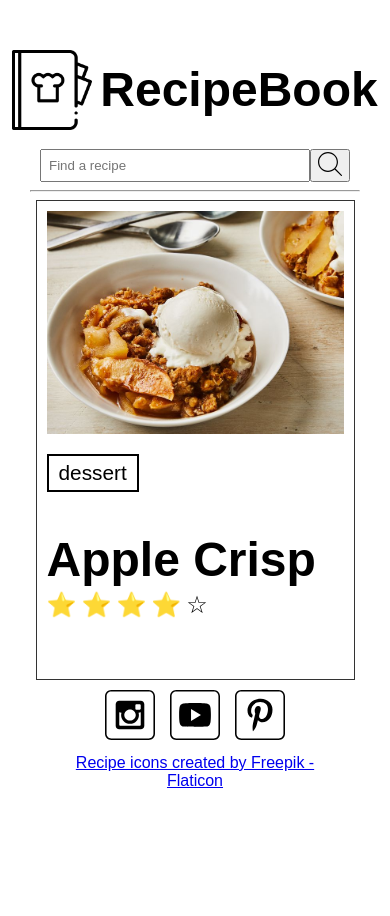
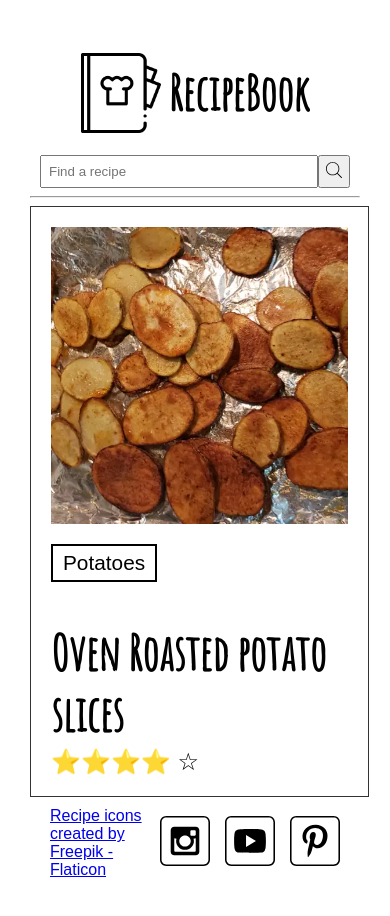
Before and after one commit to vinceoooy/wdd131, a plain HTML site: page recipes/index.html in a window 390 px wide. Before the commit the page ends 844 px from the top, so only its background shows below. Drawn offline with Linux system fonts and the light colour scheme; a web font is replaced by a local one.

Commit message:
recipe part 2

```diff
--- a/recipes/index.html
+++ b/recipes/index.html
@@ -23,21 +23,7 @@
         </form>
         <hr>
         <article id="recipe">
-            <img src="images/apple-crisp.jpg" alt="apple crisp" id="recipimg">
-            <div class="recipe-content">
-                <span class="recipe-label">dessert</span>
-                <h1 class="recipe-name">Apple Crisp</h1>
-                <span class="rating" role="img" aria-label="Rating: 4 out of 5 stars">
-                    <span aria-hidden="true" class="icon-star">⭐</span>
-                    <span aria-hidden="true" class="icon-star">⭐</span>
-                    <span aria-hidden="true" class="icon-star">⭐</span>
-                    <span aria-hidden="true" class="icon-star">⭐</span>
-                    <span aria-hidden="true" class="icon-star-empty">☆</span>
-                </span>
-                <p class="recipe-description">This apple crisp recipe is a simple yet delicious fall dessert that's
-                    great
-                    served warm with vanilla ice cream.</p>
-            </div>
+            <!-- Recipes will be loaded here dynamically -->
         </article>
     </main>
     <footer>
--- a/recipes/main.js
+++ b/recipes/main.js
@@ -0,0 +1,108 @@
+// Global recipe cache
+const recipeBook = [];
+
+// Load recipes on page load
+document.addEventListener("DOMContentLoaded", () => {
+    (async () => {
+        const recipes = (await import("./recipes.mjs")).default;
+        recipeBook.push(...recipes);
+        initialRandomRecipe(recipes);
+    })();
+
+    const searchForm = document.querySelector("form");
+    searchForm.addEventListener("submit", (event) => {
+        event.preventDefault();
+        const query = document.getElementById("search").value.toLowerCase();
+        filterRecipes(query);
+    });
+});
+
+// RANDOM NUMBER
+function randNum(n) {
+    return Math.floor(Math.random() * n);
+}
+
+// TEMPLATE — FINAL WORKING VERSION
+function recipeTemplate(recipe) {
+    return `
+      <div class="recipe-top">
+          <img id="recipimg" src="${recipe.image}" alt="${recipe.name}">
+
+          <div class="recipe-content">
+              <span class="recipe-label">${recipe.tags[0]}</span>
+
+              <h1>${recipe.name}</h1>
+
+              <span class="rating">
+                  ${"⭐".repeat(Math.floor(recipe.rating))}
+                  ${recipe.rating % 1 ? "⯨" : ""}
+                  ${"☆".repeat(5 - Math.ceil(recipe.rating))}
+              </span>
+
+              <p class="recipe-description">${recipe.description}</p>
+          </div>
+      </div>
+
+      <div class="recipe-details" style="display:none;">
+          <div class="details-top">
+              ${recipe.prepTime ? `Prep: ${recipe.prepTime}` : ""}
+              ${recipe.cookTime ? ` | Cook: ${recipe.cookTime}` : ""}
+              ${recipe.recipeYield ? ` | Yield: ${recipe.recipeYield}` : ""}
+          </div>
+
+          <div class="ingredients-section">
+              ${
+                recipe.recipeIngredient?.length
+                  ? `<p>Ingredients:</p><ul>${recipe.recipeIngredient
+                        .map((i) => `<li>${i}</li>`)
+                        .join("")}</ul>`
+                  : ""
+              }
+
+              ${
+                recipe.recipeInstructions?.length
+                  ? `<p>Instructions:</p><ol>${recipe.recipeInstructions
+                        .map((s) => `<li>${s}</li>`)
+                        .join("")}</ol>`
+                  : ""
+              }
+          </div>
+      </div>
+    `;
+}
+
+// Populate recipe on page
+function populateRecipes(recipes) {
+    const container = document.getElementById("recipe");
+    container.innerHTML = recipeTemplate(recipes[0]);
+
+    // Enable expand/collapse
+    container.addEventListener("click", () => {
+        const details = container.querySelector(".recipe-details");
+        details.style.display = details.style.display === "none" ? "block" : "none";
+    });
+}
+
+// Random recipe on load
+function initialRandomRecipe(recipes) {
+    const randomRecipe = recipes[randNum(recipes.length)];
+    populateRecipes([randomRecipe]);
+}
+
+// FILTER RECIPES
+function filterRecipes(query) {
+    if (recipeBook.length === 0) return;
+
+    const filtered = recipeBook.filter((recipe) => {
+        return (
+            recipe.name.toLowerCase().includes(query) ||
+            recipe.description.toLowerCase().includes(query) ||
+            recipe.tags.join(" ").toLowerCase().includes(query) ||
+            recipe.recipeIngredient?.join(" ").toLowerCase().includes(query)
+        );
+    });
+
+    if (filtered.length > 0) {
+        populateRecipes([filtered[0]]);
+    }
+}
--- a/recipes/recipes.css
+++ b/recipes/recipes.css
@@ -1,10 +1,11 @@
- @import url("https://fonts.googleapis.com/css2?family=family=Amatic+SC&display=swap");
+@import url("https://fonts.googleapis.com/css2?family=Amatic+SC&display=swap");
+
 :root {
     --primary-color: #1B98E0;
     --secondary-color: #59c3c3;
     --text-dark: #333;
     --text-light: #ebebeb;
-    --primary-font: Arial, Helvetica,sans-serif;
+    --primary-font: Arial, Helvetica, sans-serif;
     --secondary-font: "Amatic SC";
 }
 
@@ -25,53 +26,45 @@ header h1 {
     font-size: 3em;
 }
 
-hr {
-    max-width: 1300px;
-}
-
 #logo {
     max-height: 100px;
 }
 
+/* SEARCH AREA */
 #search_row {
     display: flex;
     max-width: 1250px;
     margin: auto;
+}
 
-    img {
+#search_row input {
+    width: 100%;
+    padding: 7px;
+}
+
+#search_row button img {
     height: 16px;
 }
 
-    input {
-        width: 100%;
-        padding: 7px;
-    }
-}
-
+/* MAIN RECIPE CONTAINER */
 #recipe {
     border: 1px solid #333;
-    display: flex;
-    flex-direction: row;
-    align-items: start;
-    gap: 20px;
     padding: 20px;
     margin: auto;
     max-width: 1250px;
+}
+
+/* IMAGE + TEXT side-by-side */
+.recipe-top {
+    display: flex;
+    flex-direction: row;
+    gap: 20px;
+}
 
 #recipimg {
     max-height: 357px;
     max-width: 475px;
     object-fit: cover;
-    }
-
-    h1 {
-        font-family: "Amatic SC", sans-serif;
-        font-size: 3em;
-        margin-bottom: 4px;
-    }
-
-    .recipe-description {
-        font-size: 1.3em;
 }
 
 .recipe-content {
@@ -80,6 +73,7 @@ hr {
     justify-content: center;
 }
 
+/* LABEL */
 .recipe-label {
     padding: 5px 10px;
     border: 2px solid black;
@@ -87,13 +81,38 @@ hr {
     max-width: fit-content;
 }
 
+/* TITLE */
+.recipe-content h1 {
+    font-family: "Amatic SC", sans-serif;
+    font-size: 3em;
+    margin-bottom: 4px;
+}
+
+/* RATING */
 .rating {
     display: flex;
     gap: 5px;
     font-size: 1.5rem;
 }
+
+/* DESCRIPTION */
+.recipe-description {
+    font-size: 1.3em;
 }
 
+/* DETAILS DROPDOWN */
+.recipe-details {
+    margin-top: 20px;
+    padding-top: 10px;
+    border-top: 1px solid #ccc;
+}
+
+.recipe-details ul,
+.recipe-details ol {
+    margin-left: 20px;
+}
+
+/* FOOTER */
 footer {
     display: flex;
     justify-content: space-between;
@@ -102,24 +121,21 @@ footer {
     padding: 10px 20px;
     max-width: 1250px;
     margin: auto;
+}
 
-    .social {
+footer .social {
     display: flex;
     gap: 15px;
-        align-items: center;
+}
 
-        img {
+footer img {
     height: 50px;
 }
-    }
-}
 
+/* RESPONSIVE */
 @media screen and (max-width: 960px) {
-    #recipe {
+    .recipe-top {
         flex-direction: column;
-        text-align: left;
-        padding: 10px;
-        align-items: flex-start;
     }
 
     #recipimg {
@@ -127,41 +143,18 @@ footer {
         max-height: 300px;
     }
 
-    .recipe-content {
-        max-width: 100%;
-        margin-bottom: 50px;
-    }
-
     .recipe-description {
         display: none;
-    }
-
-    footer {
-        flex-direction: column;
-        align-items: center;
-        text-align: center;
-        gap: 10px;
     }
 }
 
 @media screen and (max-width: 600px) {
     #search_row {
-        flex-direction: row;
-        align-items: center;
         padding: 0 10px;
-
-        img {
-            height: 24px;
-        }
     }
 
     #recipe {
         width: 90%;
-        margin: auto;
-
-        .recipe-content {
-            margin-bottom: 50px;
-        }
     }
 
     header {
```
Lines whose indentation alone changed are shown as unchanged.
